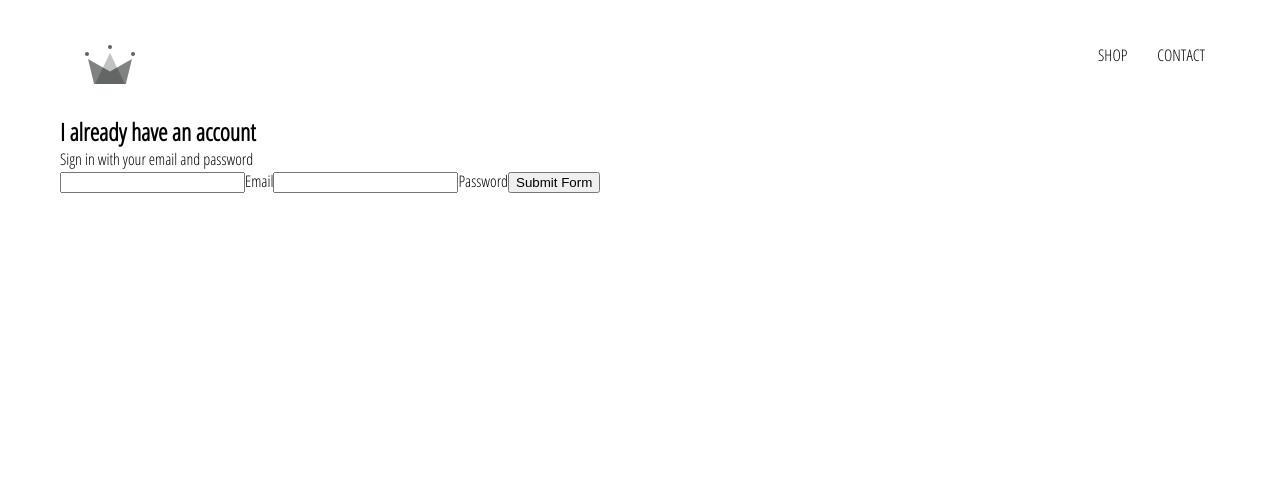
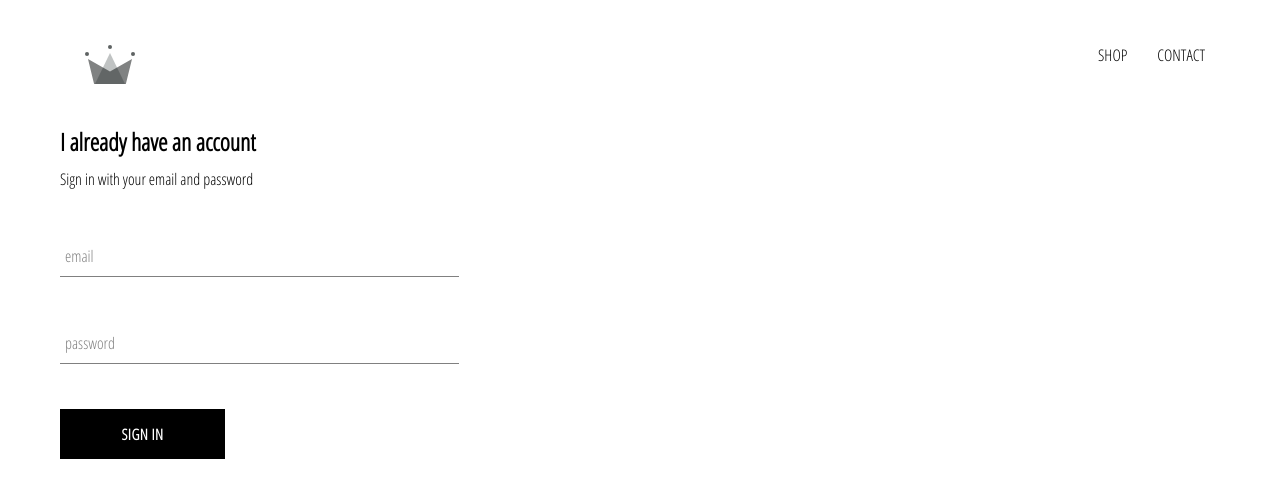
Before and after one commit to SteveBurtonWebDev/clothes-shop, a React (Create React App) app: page /signin in a window 1280 px wide. Shown: the top 498 px of the page. Built offline with nearby package versions, Linux system fonts and the light colour scheme.

Commit message:
custom button added and signin component form finished

```diff
--- /dev/null
+++ b/src/components/custom-button/custom-button.component.js
@@ -0,0 +1,10 @@
+import React from 'react';
+import './custom-button.style.scss';
+
+const CustomButton = ({ children, ...otherProps}) => (
+    <button className='custom-button' {...otherProps}>
+        {children}
+    </button>
+)
+
+export default CustomButton;
--- /dev/null
+++ b/src/components/custom-button/custom-button.style.scss
@@ -0,0 +1,22 @@
+.custom-button {
+    min-width: 165px;
+    width: auto;
+    height: 50px;
+    letter-spacing: 0.5px;
+    line-height: 50px;
+    padding: 0 35px 0 35px;
+    font-size: 15px;
+    background-color: black;
+    color: white;
+    text-transform: uppercase;
+    font-family: 'Open Sans Condensed';
+    font-weight: bolder;
+    border: none;
+    cursor: pointer;
+
+    &:hover {
+      background-color: white;
+      color: black;
+      border: 1px solid black;
+    }
+  }
--- /dev/null
+++ b/src/components/form-input/form-input.component.js
@@ -0,0 +1,18 @@
+import React from 'react';
+import './form-input.style.scss';
+
+const FormInput = ({handleChange, label, ...otherProps}) => (
+    <div className='group'>
+        <input className='form-input' onChange={handleChange} {...otherProps} />
+        {
+            label ?
+            <label className={`${otherProps.value.length ? 'shrink' : ''} form-input-label`}>
+                {label}
+            </label>
+            : null
+        }
+
+    </div>
+)
+
+export default FormInput;
--- /dev/null
+++ b/src/components/form-input/form-input.style.scss
@@ -0,0 +1,54 @@
+$sub-color: grey;
+$main-color: black;
+
+@mixin shrinkLabel {
+  top: -14px;
+  font-size: 12px;
+  color: $main-color;
+}
+
+.group {
+  position: relative;
+  margin: 45px 0;
+
+  .form-input {
+    background: none;
+    background-color: white;
+    color: $sub-color;
+    font-size: 18px;
+    padding: 10px 10px 10px 5px;
+    display: block;
+    width: 100%;
+    border: none;
+    border-radius: 0;
+    border-bottom: 1px solid $sub-color;
+    margin: 25px 0;
+
+    &:focus {
+      outline: none;
+    }
+
+    &:focus ~ .form-input-label {
+      @include shrinkLabel();
+    }
+  }
+
+  input[type='password'] {
+    letter-spacing: 0.3em;
+  }
+
+  .form-input-label {
+    color: $sub-color;
+    font-size: 16px;
+    font-weight: normal;
+    position: absolute;
+    pointer-events: none;
+    left: 5px;
+    top: 10px;
+    transition: 300ms ease all;
+
+    &.shrink {
+      @include shrinkLabel();
+    }
+  }
+}
--- a/src/components/signin/signin.component.js
+++ b/src/components/signin/signin.component.js
@@ -1,5 +1,9 @@
 import React from 'react';
 import './signin.style.scss';
+
+import FormInput from '../form-input/form-input.component.js';
+import CustomButton from '../custom-button/custom-button.component.js';
+
 
 class SignIn extends React.Component {
     constructor(props) {
@@ -24,25 +28,25 @@
     render() {
         return(
             <div className='sign-in'>
-                <h2>I already have an account</h2>
+                <h2 className='title'>I already have an account</h2>
                 <span>Sign in with your email and password</span>
 
                 <form onSubmit={this.handleSubmit}>
-                    <input name='email'
+                    <FormInput name='email'
                      type='email'
                       value={this.state.email}
-                      onChange={this.handleChange}
+                      label='email'
+                      handleChange={this.handleChange}
                        required />
-                    <label>Email</label>
 
-                    <input name='password'
+                    <FormInput name='password'
                     type='password'
                      value={this.state.password}
-                     onChange={this.handleChange}
+                     label='password'
+                     handleChange={this.handleChange}
                       required />
-                    <label>Password</label>
 
-                    <input type='submit' value='Submit Form' />
+                    <CustomButton type='submit'>SIGN IN</CustomButton>
                 </form>
             </div>
         )
--- a/src/components/signin/signin.style.scss
+++ b/src/components/signin/signin.style.scss
@@ -0,0 +1,8 @@
+.sign-in {
+    width: 30vw;
+    display: flex;
+    flex-direction: column;
+    .title {
+        margin: 10px 0;
+    }
+}
```
